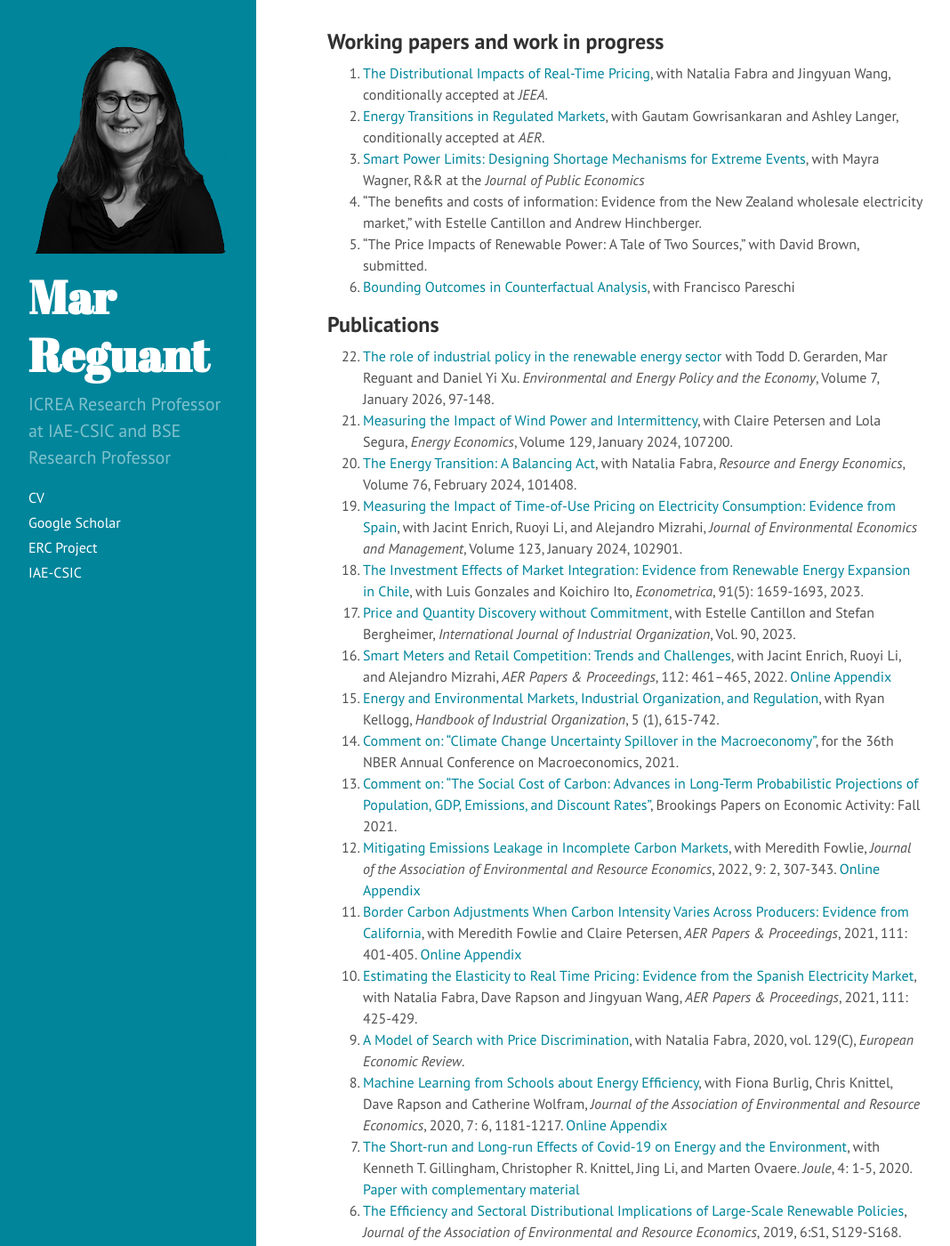
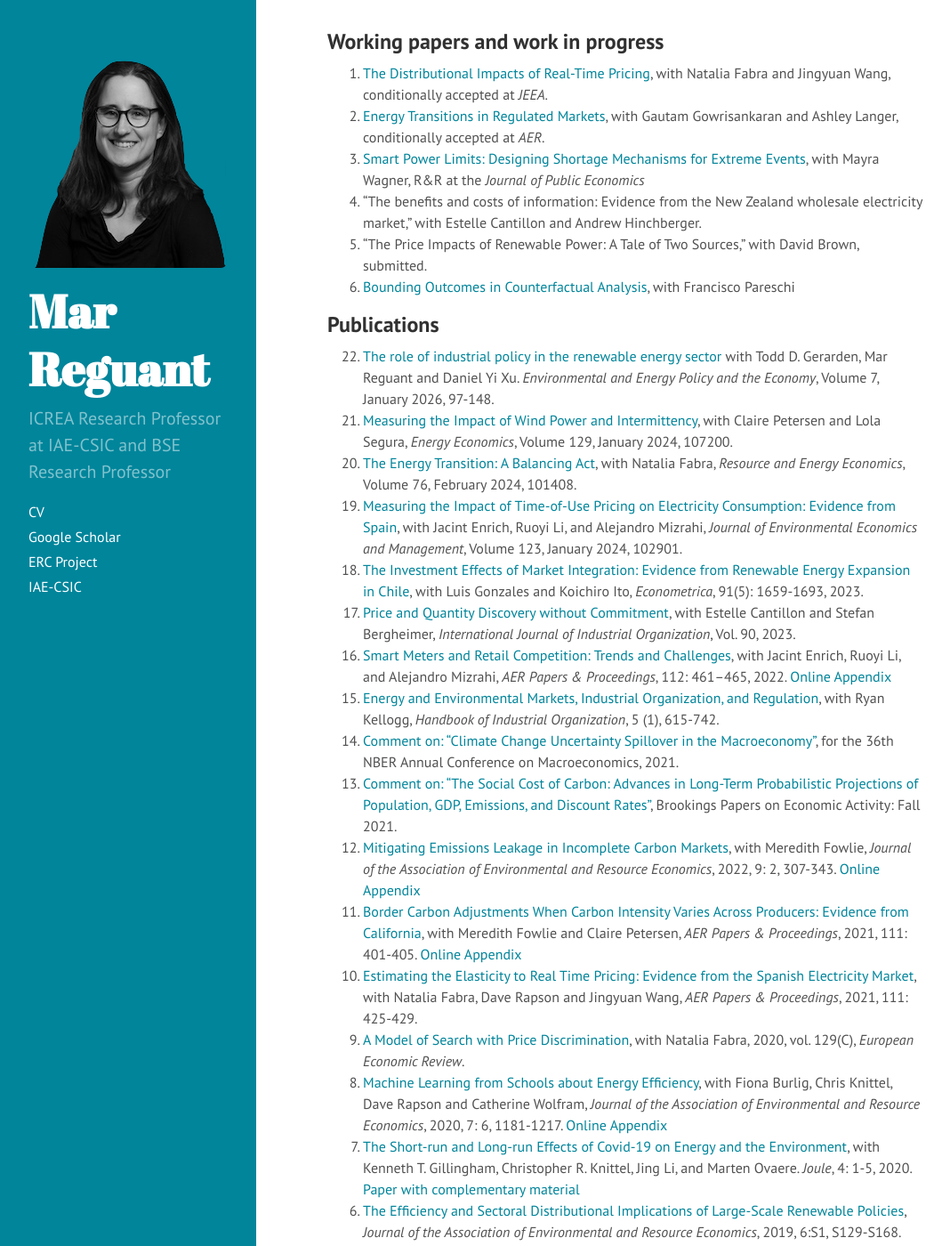
Before and after one commit to mreguant/mreguant.github.io, a Jekyll site: the page built from index.md, in a window 1280 px wide and 1400 px high. Shown: the whole window at 89% size, without its empty margins (0-1068 px from the left). Built offline with Jekyll 4.4.1, drawn with Linux system fonts in a browser that asks for light colours; nearby versions of some CDN libraries.

Commit message:
Update hyde.css
trying to change position of sidebar

```diff
--- a/public/css/hyde.css
+++ b/public/css/hyde.css
@@ -107,10 +107,11 @@
 
 @media (min-width: 42em) {
   .sidebar-sticky {
-    position: absolute;
+    position: bottom;
     right:  1rem;
     top: 1rem;
     left:   1rem;
+    bottom: 2rem;
   }
 }
 
```
